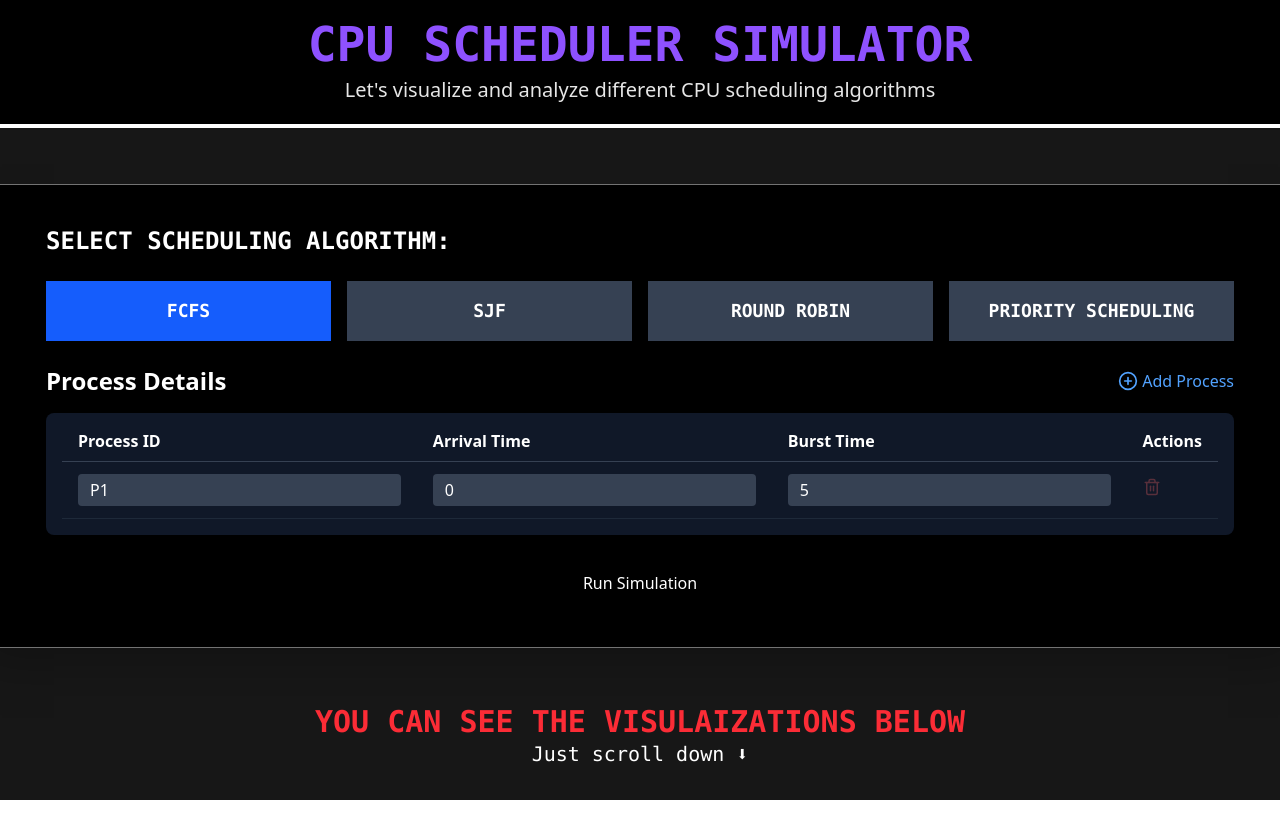
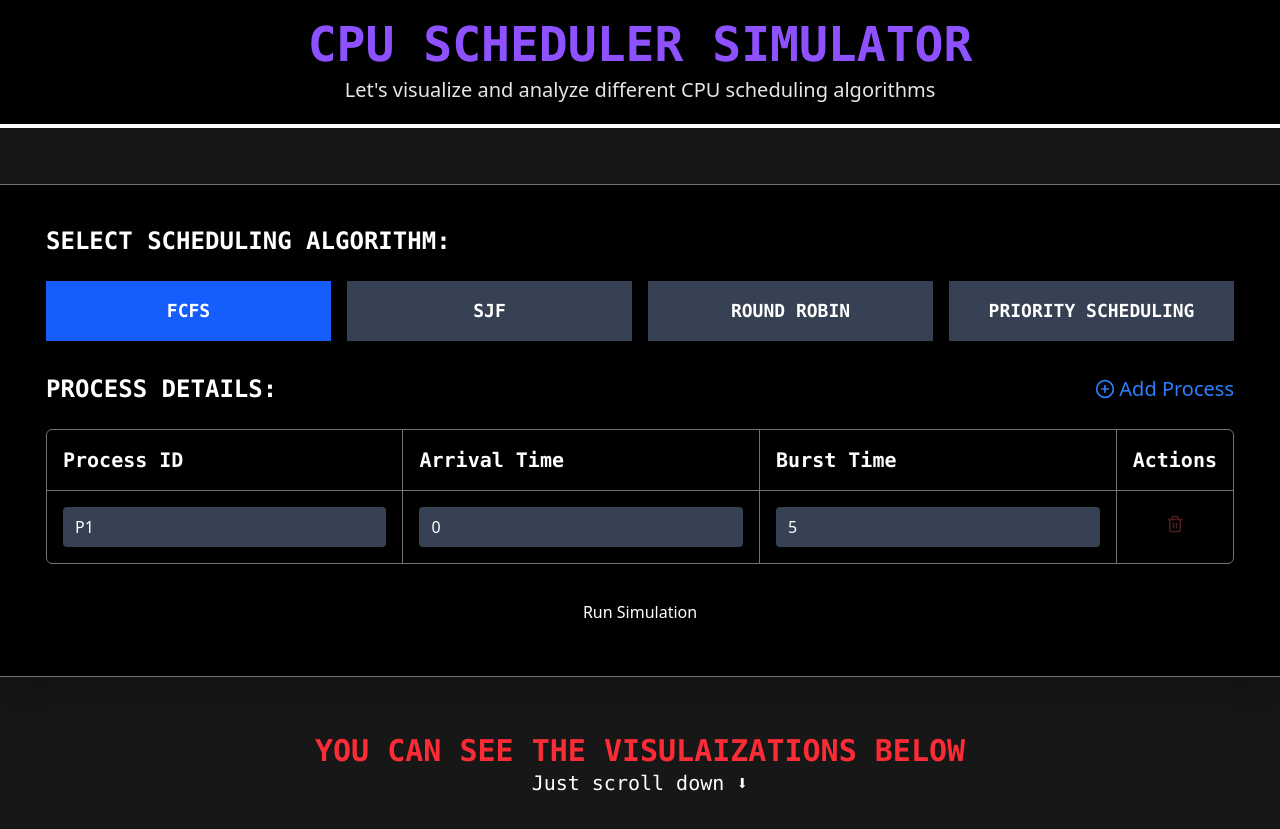
Before and after one commit to GhushitDevX/CPU_Scheduler, a React (Vite) app in the folder frontend/: page / in a window 1280 px wide. Shown: the top 829 px of the page. Before the commit the page ends 800 px from the top, so only its background shows below. Built offline with nearby package versions, Linux system fonts and the light colour scheme.

Commit message:
Update ProcessInputForm.jsx

```diff
--- a/frontend/src/components/ProcessInputForm.jsx
+++ b/frontend/src/components/ProcessInputForm.jsx
@@ -29,72 +29,72 @@ const ProcessInputForm = ({ algorithm, isPreemptive, processes, onProcessesChang
   return (
     <div>
       <div className="flex justify-between items-center mb-4">
-        <h2 className="text-2xl font-bold">Process Details</h2>
+        <h2 className="text-2xl font-bold font-mono my-2 uppercase">Process Details:</h2>
         <button
           onClick={addProcess}
-          className="flex items-center space-x-1 text-blue-400 hover:text-blue-300"
+          className="flex items-center space-x-1 cursor-pointer text-xl  text-blue-500 hover:text-blue-400"
         >
           <PlusCircle size={20} />
           <span>Add Process</span>
         </button>
       </div>
 
-      <div className="bg-gray-900 rounded-lg p-4 overflow-x-auto">
+      <div className="border border-neutral-500 rounded-md overflow-x-auto">
         <table className="w-full">
-          <thead>
-            <tr className="text-left border-b border-gray-700">
-              <th className="pb-2 px-4">Process ID</th>
-              <th className="pb-2 px-4">Arrival Time</th>
-              <th className="pb-2 px-4">Burst Time</th>
-              {algorithm === 'Priority' && <th className="pb-2 px-4">Priority</th>}
-              <th className="pb-2 px-4 w-16">Actions</th>
+          <thead className='border-b border-neutral-500'>
+            <tr className="text-left font-mono text-lg">
+              <th className="py-4 px-4 border-r text-xl border-neutral-500">Process ID</th>
+              <th className="py-4 px-4 border-r text-xl border-neutral-500">Arrival Time</th>
+              <th className="py-4 px-4 text-xl ">Burst Time</th>
+              {algorithm === 'Priority' && <th className="py-4 px-4 text-xl border-l border-neutral-500">Priority</th>}
+              <th className="py-4 px-4 w-16 text-xl border-l border-neutral-500">Actions</th>
             </tr>
           </thead>
           <tbody>
             {processes.map((process, index) => (
-              <tr key={index} className="border-b border-gray-800 hover:bg-gray-800">
-                <td className="py-3 px-4">
+              <tr key={index} className=" hover:bg-gray-800">
+                <td className="py-4 px-4 border-r border-neutral-500">
                   <input
                     type="text"
                     value={process.id}
                     onChange={(e) => updateProcess(index, 'id', e.target.value)}
-                    className="bg-gray-700 px-3 py-1 rounded w-full focus:outline-none focus:ring-1 focus:ring-blue-500"
+                    className="bg-gray-700 px-3 py-2 rounded w-full focus:outline-none focus:ring-1 focus:ring-blue-500"
                   />
                 </td>
-                <td className="py-3 px-4">
+                <td className="py-4 px-4 border-r border-neutral-500">
                   <input
                     type="number"
                     min="0"
                     value={process.arrivalTime}
                     onChange={(e) => updateProcess(index, 'arrivalTime', e.target.value)}
-                    className="bg-gray-700 px-3 py-1 rounded w-full focus:outline-none focus:ring-1 focus:ring-blue-500"
+                    className="bg-gray-700 px-3 py-2 rounded w-full focus:outline-none focus:ring-1 focus:ring-blue-500"
                   />
                 </td>
-                <td className="py-3 px-4">
+                <td className="py-4 px-4 border-r border-neutral-500">
                   <input
                     type="number"
                     min="1"
                     value={process.burstTime}
                     onChange={(e) => updateProcess(index, 'burstTime', e.target.value)}
-                    className="bg-gray-700 px-3 py-1 rounded w-full focus:outline-none focus:ring-1 focus:ring-blue-500"
+                    className="bg-gray-700 px-3 py-2 rounded w-full focus:outline-none focus:ring-1 focus:ring-blue-500"
                   />
                 </td>
                 {algorithm === 'Priority' && (
-                  <td className="py-3 px-4">
+                  <td className="py-4 px-4 border-r border-neutral-500">
                     <input
                       type="number"
                       min="1"
                       value={process.priority}
                       onChange={(e) => updateProcess(index, 'priority', e.target.value)}
-                      className="bg-gray-700 px-3 py-1 rounded w-full focus:outline-none focus:ring-1 focus:ring-blue-500"
+                      className="bg-gray-700 px-3 py-2 rounded w-full focus:outline-none focus:ring-1 focus:ring-blue-500"
                     />
                   </td>
                 )}
-                <td className="py-3 px-4">
+                <td className="flex justify-center">
                   <button
                     onClick={() => removeProcess(index)}
                     disabled={processes.length <= 1}
-                    className="text-red-400 hover:text-red-300 disabled:opacity-30"
+                    className="text-red-400 cursor-pointer mt-6 hover:text-red-300 disabled:opacity-30"
                   >
                     <Trash2 size={18} />
                   </button>
```
